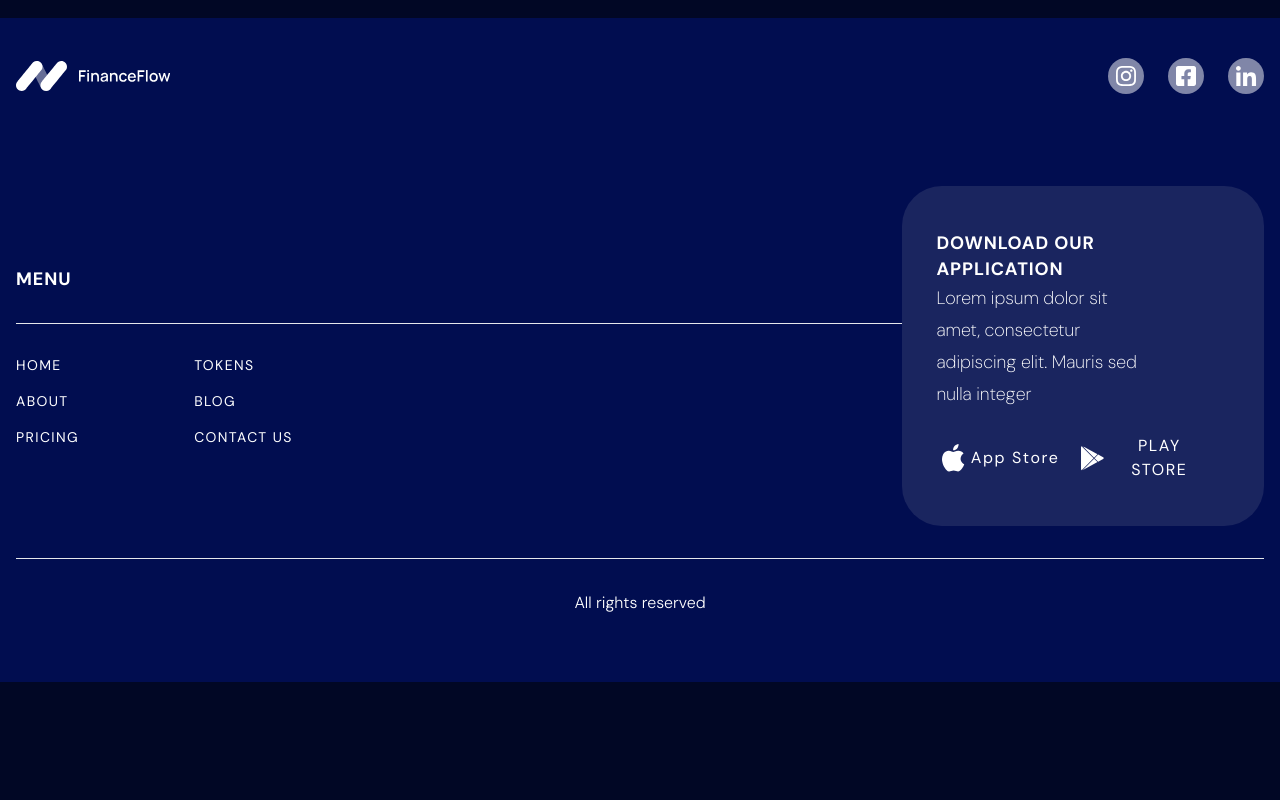
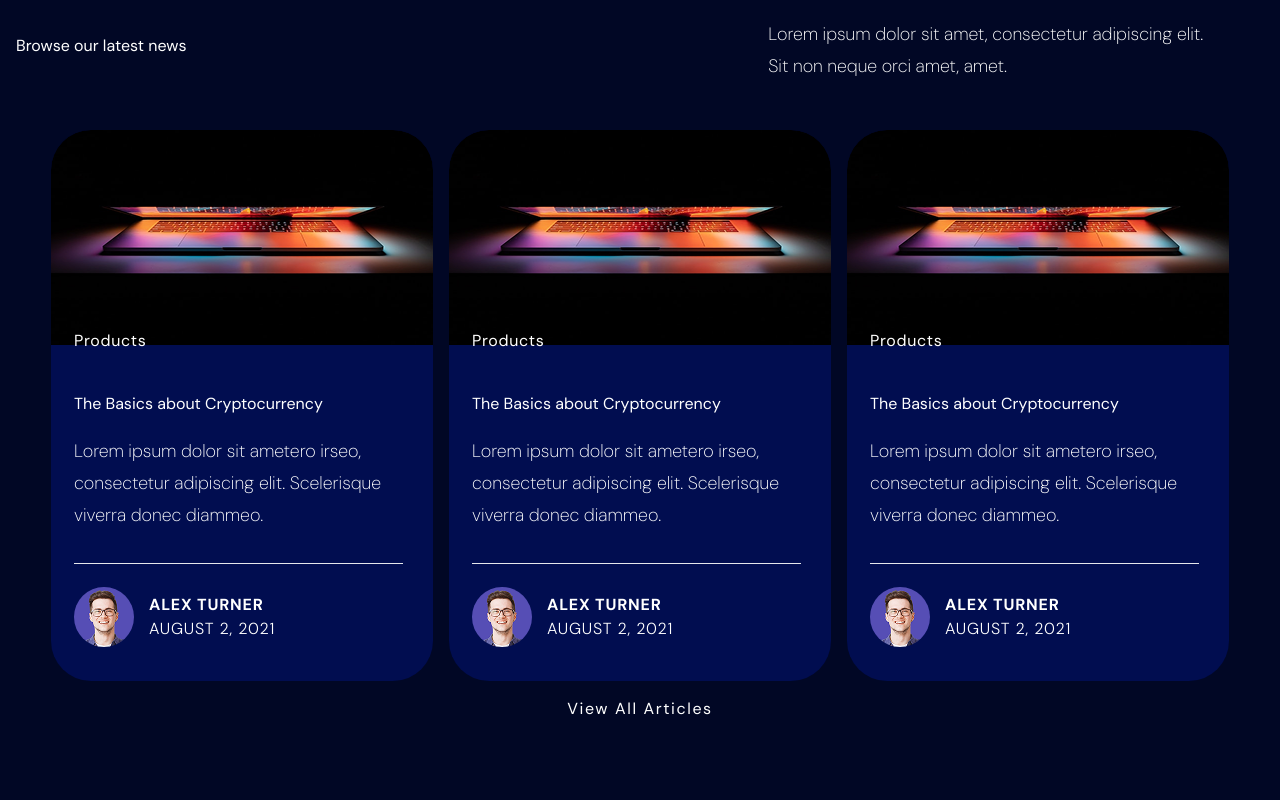
Before and after one commit to moutasem981/FinanceFlow, a website: page index.html in a window 1280 px wide. Shown: the part 5720-6520 px from the top of the page. Before the commit the page ends 6402 px from the top, so only its background shows below. Drawn offline with nearby package versions, Linux system fonts and the light colour scheme.

Commit message:
create (Browse our latest news) section

```diff
--- a/assets/css/input.css
+++ b/assets/css/input.css
@@ -29,6 +29,9 @@
     .btn-white{
         @apply px-8 py-6.75 bg-white text-main-color rounded-full hover:bg-[#031FB4] hover:text-white transition-all  active:outline cursor-pointer uppercase leading-[16px] tracking-[1.6px] font-medium max-w-100;
     }
+    .btn-card{
+        @apply text-[14px] font-medium leading-4.5 tracking-[0.7px] py-2.25 ps-[14.5px] pe-[16.5px] bg-main-color rounded-full hover:bg-[#031FB4] transition-all active:outline cursor-pointer  uppercase;
+    }
 
     .text-main{
         @apply text-[16px] sm:text-[17px] xl:text-[18px]
@@ -40,6 +43,9 @@
     }
     .users-name{
         @apply text-[16px] font-bold leading-4.5 tracking-[0.8px] uppercase ;
+    }
+    .title-card{
+        @apply text-[22px] font-bold leading-7.75 tracking-normal;
     }
     .card{
         @apply bg-card-color py-12 px-5.75 rounded-[40px] w-full md:w-81.25 max-w-[400px];
@@ -63,5 +69,5 @@
 }
 
 @utility container {
-        @apply mx-auto px-4;
+        @apply mx-auto px-4 ;
     }
--- a/index.html
+++ b/index.html
@@ -436,15 +436,100 @@
                     </nav>
 
                 </div>
-
-
+                <div class="w-full flex justify-center xl:justify-end">
                     <video controls loop muted autoplay class="rounded-[40px] w-full  sm:max-w-165.5 h-100 bg-card-color">
                         <source src="./assets/videos/financeflow.mp4" />
                     </video>
+                </div>
+
+            </div>
+        </section>
+
+        <!-- Browse our latest news section -->
+
+        <section class="pb-20 lg:pb-30">
+            <div class="container">
+                <div class="flex flex-col lg:flex-row gap-4 justify-between text-start mb-6 md:mb-12 pe-13.5">
+                    <h2>Browse our latest news</h2>
+                    <p class="text-main md:w-2/3 lg:w-[37%] ">Lorem ipsum dolor sit amet, consectetur adipiscing elit. Sit non neque orci amet, amet.</p>
+                </div>
+
+                <div class="flex justify-center xl:justify-between items-center flex-wrap gap-4 ">
+                    <div class="bg-card-color rounded-[40px] max-w-95.5 ">
+                        <div class="">
+                            <img src="./assets/img/public/Products.png" alt="Product image" class="rounded-t-[40px]">
+                        </div>
+                        <div class="pt-10.75 pb-8.5 ps-5.75 pe-7.5 relative">
+
+                            <button class="btn-card absolute left-5.75 -top-4">Products</button>
+                            <div class="pb-8 lg:pb-9.75">
+                                <h3 class="title-card mb-4">The Basics about Cryptocurrency</h3>
+                                <p class="text-main">Lorem ipsum dolor sit ametero irseo, consectetur adipiscing elit. Scelerisque viverra donec diammeo.</p>
+                            </div>
+                            <div class="pt-9.5 lg:pt-5.75 border-t border-t-amber-50/10 flex gap-3.75 items-center">
+                                <div>
+                                    <img src="./assets/img/public/Alex-Turner.png" alt="Pictures of people" class="rounded-full">
+                                </div>
+                                <div class="flex flex-col gap-1.5 ">
+                                    <span class="users-name">Alex Turner</span>
+                                    <span class="users-name font-light">August 2, 2021</span>
+                                </div>
+                            </div>
+                        </div>
+
+                    </div>
+                    <div class="bg-card-color rounded-[40px] max-w-95.5 ">
+                        <div class="">
+                            <img src="./assets/img/public/Products.png" alt="Product image" class="rounded-t-[40px]">
+                        </div>
+                        <div class="pt-10.75 pb-8.5 ps-5.75 pe-7.5 relative">
+
+                            <button class="btn-card absolute left-5.75 -top-4">Products</button>
+                            <div class="pb-8 lg:pb-9.75">
+                                <h3 class="title-card mb-4">The Basics about Cryptocurrency</h3>
+                                <p class="text-main">Lorem ipsum dolor sit ametero irseo, consectetur adipiscing elit. Scelerisque viverra donec diammeo.</p>
+                            </div>
+                            <div class="pt-9.5 lg:pt-5.75 border-t border-t-amber-50/10 flex gap-3.75 items-center">
+                                <div>
+                                    <img src="./assets/img/public/Alex-Turner.png" alt="Pictures of people" class="rounded-full">
+                                </div>
+                                <div class="flex flex-col gap-1.5 ">
+                                    <span class="users-name">Alex Turner</span>
+                                    <span class="users-name font-light">August 2, 2021</span>
+                                </div>
+                            </div>
+                        </div>
+
+                    </div>
+                    <div class="bg-card-color rounded-[40px] max-w-95.5 ">
+                        <div class="">
+                            <img src="./assets/img/public/Products.png" alt="Product image" class="rounded-t-[40px]">
+                        </div>
+                        <div class="pt-10.75 pb-8.5 ps-5.75 pe-7.5 relative">
+
+                            <button class="btn-card absolute left-5.75 -top-4">Products</button>
+                            <div class="pb-8 lg:pb-9.75">
+                                <h3 class="title-card mb-4">The Basics about Cryptocurrency</h3>
+                                <p class="text-main">Lorem ipsum dolor sit ametero irseo, consectetur adipiscing elit. Scelerisque viverra donec diammeo.</p>
+                            </div>
+                            <div class="pt-9.5 lg:pt-5.75 border-t border-t-amber-50/10 flex gap-3.75 items-center">
+                                <div>
+                                    <img src="./assets/img/public/Alex-Turner.png" alt="Pictures of people" class="rounded-full">
+                                </div>
+                                <div class="flex flex-col gap-1.5 ">
+                                    <span class="users-name">Alex Turner</span>
+                                    <span class="users-name font-light">August 2, 2021</span>
+                                </div>
+                            </div>
+                        </div>
+
+                    </div>
+                </div>
 
 
-
-
+                <div class="text-center mt-4 md:mt-10">
+                    <button class="btn-secondary w-full md:w-auto">View All Articles</button>
+                </div>
             </div>
         </section>
 
```
Also changed, not shown: assets/css/output.css, assets/img/public/Alex-Turner.png (added), assets/img/public/Products.png (added).
